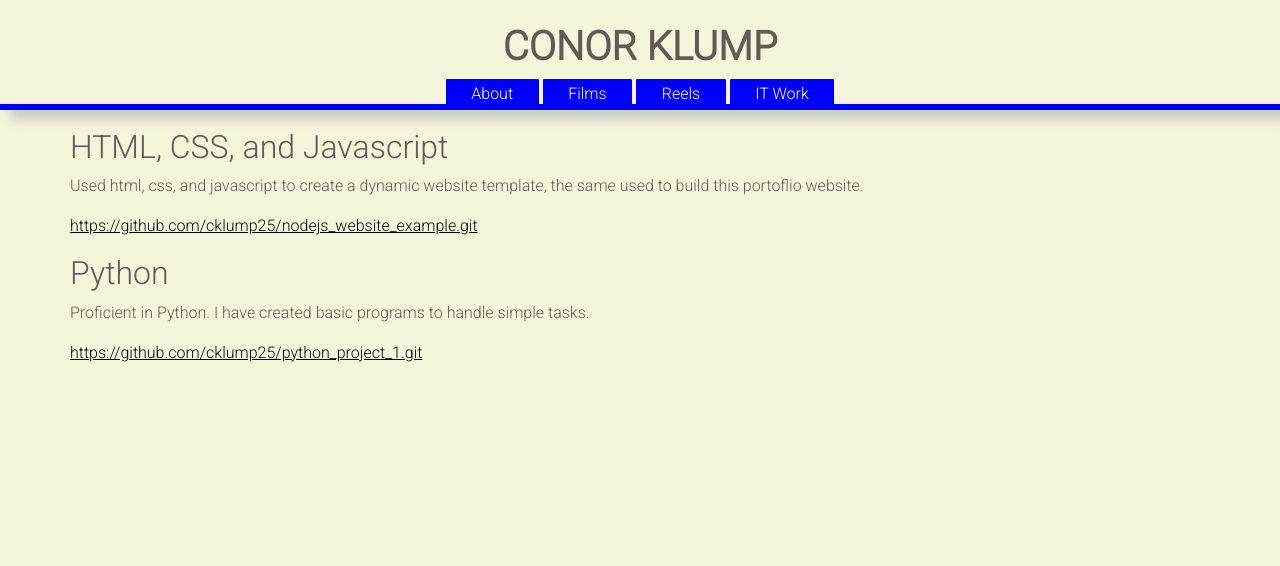
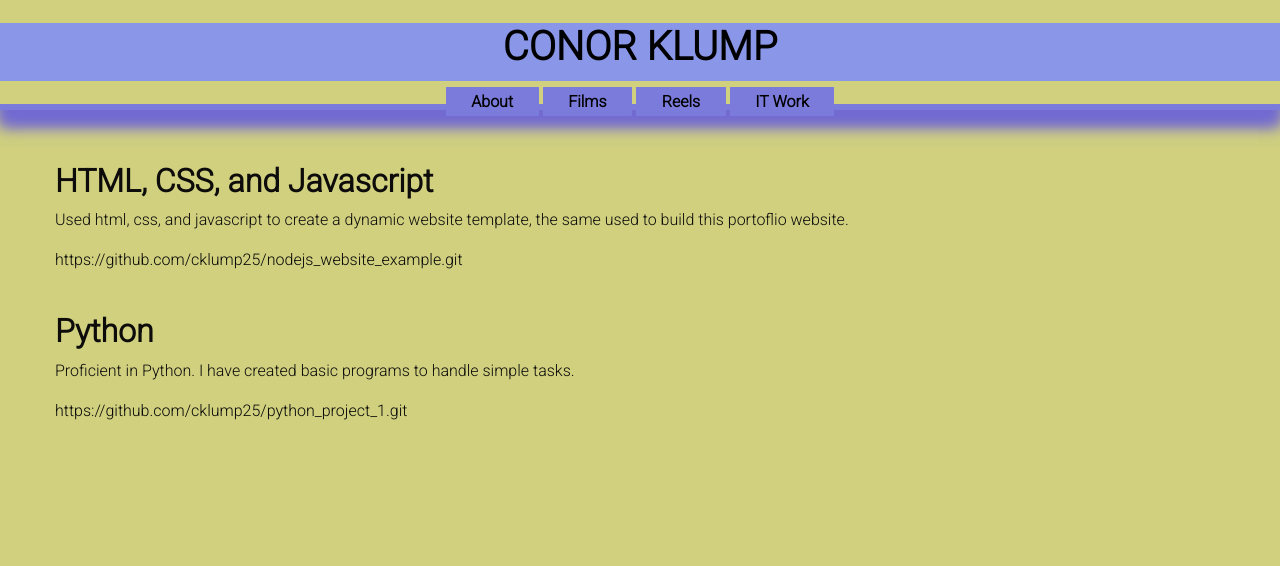
Before and after one commit to klumpra/conor_portfolio_1, a Node server app: page /itwork in a window 1280 px wide. Shown: the top 566 px of the page. Run offline with Node 20, Linux system fonts and the light colour scheme; some libraries are stand-ins or nearby versions; some web fonts are replaced.

Commit message:
Updated color scheme, bootstrap, and text properties.

```diff
--- a/public/css/portfolio.css
+++ b/public/css/portfolio.css
@@ -1,15 +1,20 @@
 @import url('https://fonts.googleapis.com/css2?family=IBM+Plex+Sans+Thai+Looped:wght@500&family=Roboto:wght@300&display=swap');
 
+head{
+    background-color: rgb(22, 22, 23);
+}
+
 body{
-    padding-top: 0px;
+    padding-top: 10px;
     font-family: 'Roboto', sans-serif;
-    color: #625a56;
-    background-color: beige;
+    color: #0d0c0b;
+    background-color: rgb(208, 208, 127);
 }
 
 #title {
-    color: #625a56;
-    padding-bottom: 2px;
+    color: #000000;
+    background-color: rgb(138, 151, 233);
+    padding-bottom: 10px;
     margin: 0;
     font-family:'Roboto', sans-serif;
     text-transform: uppercase;
@@ -19,8 +24,8 @@ body{
     width: 100%;
     height: 110px;
     padding: 20px 0 5px 0;
-    border-bottom: 6px solid blue;
-    box-shadow: 10px 10px 10px #ccc;
+    border-bottom: 6px solid rgb(123, 123, 220);
+    box-shadow: 0px 15px 15px #736ad2;
     position: absolute;
     top: 0;
 
@@ -45,15 +50,18 @@ a {
 }
 
 .button {
-    background-color: blue;
+    background-color:rgb(123, 123, 220);
     padding: 0.2vw 2vw;
     border-radius: 1px;
     cursor: pointer;
     display: inline-block;
-    color: white;
+    color: rgb(0, 0, 0);
 }
 
 .button:hover {
-    background-color: blue;
-    color: #00aeff;
+    background-color: rgb(68, 68, 176);
+    color: #736ad2;
 }
+.selector-for-some-widget {
+    box-sizing: content-box;
+  }
--- a/views/error.ejs
+++ b/views/error.ejs
@@ -6,6 +6,6 @@
         <div class="col-sm-6 mt-3">
             <h1>Oops! Something went wrong, or the page that you are looking for is not available</h1>
 
-            <p> Go <a href="/">back!</a></p>
+            <p> <b> Go <a href="/">back! </b></a></p>
         </div>
 </div>
--- a/views/itwork.ejs
+++ b/views/itwork.ejs
@@ -1,16 +1,17 @@
 <div class="container">
     <div class="row">
-            <h2> HTML, CSS, and Javascript </h2>
+            <section><h2> <b> HTML, CSS, and Javascript </b></h2>
 
             <p> Used html, css, and javascript to create a dynamic website template, the same used to build this portoflio website. </p>
 
-            <p><a href="https://github.com/cklump25/nodejs_website_example.git">https://github.com/cklump25/nodejs_website_example.git</a></p>
+            <p><a href="https://github.com/cklump25/nodejs_website_example.git">https://github.com/cklump25/nodejs_website_example.git</a></p><br></section>
 
-            <h2> Python </h2>
+            <section>
+            <h2> <b> Python</b> </h2>
 
             <p> Proficient in Python. I have created basic programs to handle simple tasks. </p>
 
-            <p><a href="https://github.com/cklump25/python_project_1.git">https://github.com/cklump25/python_project_1.git</a> <p>
+            <p><a href="https://github.com/cklump25/python_project_1.git">https://github.com/cklump25/python_project_1.git</a> <p></section>
 
     </div>
 </div>
--- a/views/layout.ejs
+++ b/views/layout.ejs
@@ -3,19 +3,30 @@
 <html lang="en">
 <head>
     <meta charset="UTF-8">
+    <meta name="viewport" content="width=device-width, initial-scale=1">
     <meta http-equiv="X-UA-Compatible" content="IE=edge">
-    <meta name="viewport" content="width=device-width, initial-scale=1.0">
+    <!-- CSS only -->
+    <link rel="stylesheet" href="https://cdn.jsdelivr.net/npm/bootstrap@4.3.1/dist/css/bootstrap.min.css" integrity="sha384-ggOyR0iXCbMQv3Xipma34MD+dH/1fQ784/j6cY/iJTQUOhcWr7x9JvoRxT2MZw1T" crossorigin="anonymous">
+<!--<link href="https://cdn.jsdelivr.net/npm/bootstrap@5.1.3/dist/css/bootstrap.min.css" rel="stylesheet" integrity="sha384-1BmE4kWBq78iYhFldvKuhfTAU6auU8tT94WrHftjDbrCEXSU1oBoqyl2QvZ6jIW3" crossorigin="anonymous">-->
+
+    <link rel="stylesheet" href="/css/portfolio.css">
     <title> Conor Klump </title>
+    <div id="nav">
+        <div class="col-sm nav-align">
+            <h1 id="title"><b>Conor Klump</b></h1>
+        </div>
+
+        <div class="col-sm nav-align">
+            <a href="/"><span class="button"> <b> About</b></span></a>
+            <a href="/films"><span class="button"> <b> Films</b> </span></a>
+            <a href="/reels"><span class="button"> <b> Reels</b> </span></a>
+            <a href="/itwork"><span class="button"> <b> IT Work</b></span></a>
+        </div>
+    </div>
 
 
-
-
-
-    <!-- CSS only -->
-<link href="https://cdn.jsdelivr.net/npm/bootstrap@5.1.3/dist/css/bootstrap.min.css" rel="stylesheet" integrity="sha384-1BmE4kWBq78iYhFldvKuhfTAU6auU8tT94WrHftjDbrCEXSU1oBoqyl2QvZ6jIW3" crossorigin="anonymous">
-
-    <link rel="stylesheet" href="/css/portfolio.css">
 </head>
+<br>
 <body>
     <div id="nav">
         <div class="col-sm nav-align">
@@ -23,17 +34,17 @@
         </div>
 
         <div class="col-sm nav-align">
-            <a href="/"><span class="button"> About</span></a>
-            <a href="/films"><span class="button"> Films </span></a>
-            <a href="/reels"><span class="button"> Reels </span></a>
-            <a href="/itwork"><span class="button"> IT Work </span></a>
+            <a href="/"><span class="button"> <b> About</b></span></a>
+            <a href="/films"><span class="button"> <b> Films</b> </span></a>
+            <a href="/reels"><span class="button"> <b> Reels</b> </span></a>
+            <a href="/itwork"><span class="button"> <b> IT Work</b></span></a>
         </div>
     </div>
 
     <%- body %>
 
 <!-- JavaScript Bundle with Popper -->
-<script src="https://cdn.jsdelivr.net/npm/bootstrap@5.1.3/dist/js/bootstrap.bundle.min.js" integrity="sha384-ka7Sk0Gln4gmtz2MlQnikT1wXgYsOg+OMhuP+IlRH9sENBO0LRn5q+8nbTov4+1p" crossorigin="anonymous"></script>
+<script src="https://cdn.jsdelivr.net/npm/popper.js@1.14.7/dist/umd/popper.min.js" integrity="sha384-UO2eT0CpHqdSJQ6hJty5KVphtPhzWj9WO1clHTMGa3JDZwrnQq4sF86dIHNDz0W1" crossorigin="anonymous"></script>
 
 </body>
 </html>
--- a/views/reels.ejs
+++ b/views/reels.ejs
@@ -2,7 +2,7 @@
     <div class="row">
 
             <section>
-                <h2> VFX & Animation Reel</h2>
+                <h2> <b> VFX & Animation Reel </b></h2>
                 <p style=color:black; > Compilation of class projects produced using the Adobe Creative Suite</p>
                 <iframe width="560" height="315" src="https://www.youtube.com/embed/GHkxY4ST_0c" title="YouTube video player" frameborder="0" allow="accelerometer; autoplay; clipboard-write; encrypted-media; gyroscope; picture-in-picture" allowfullscreen></iframe>
             </section>
```
Also changed, not shown: views/films.ejs (+51 -15 lines), views/index.ejs (+7 -2 lines).
